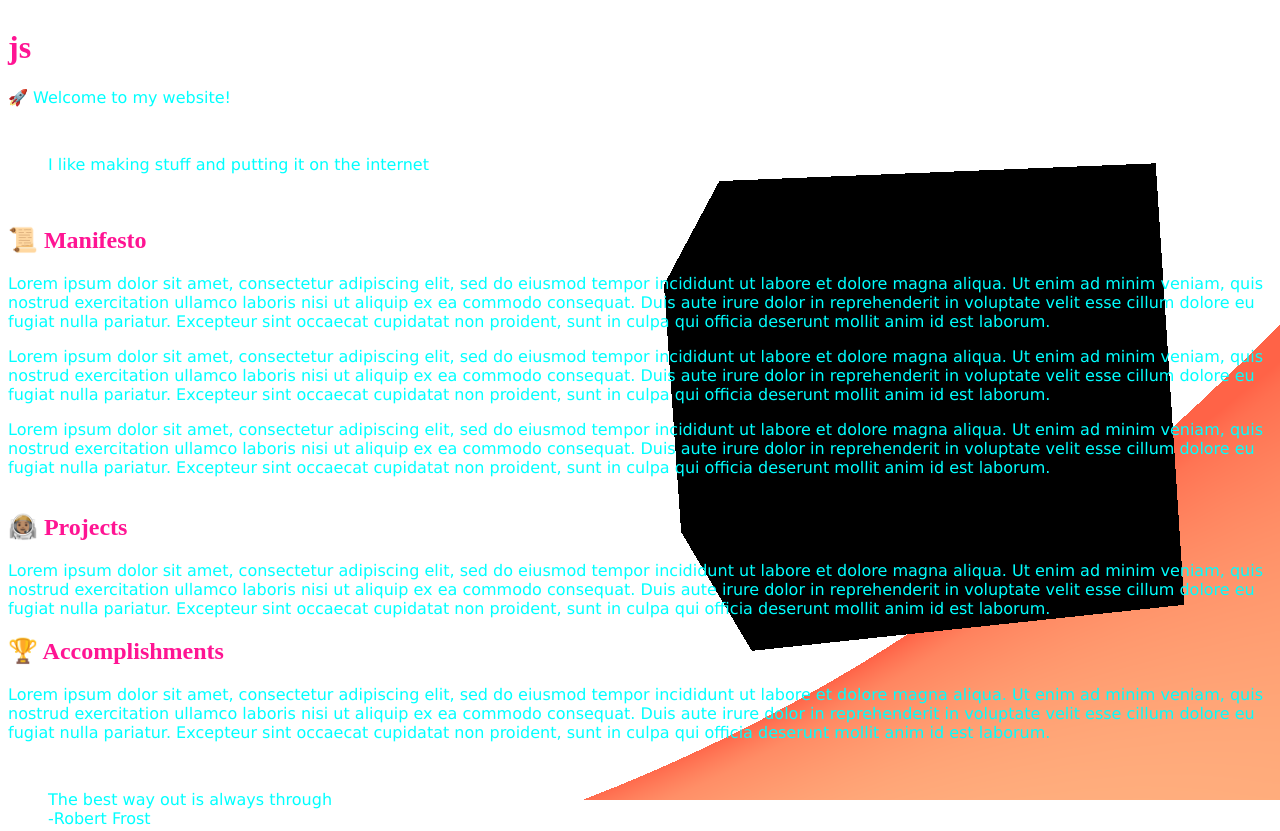
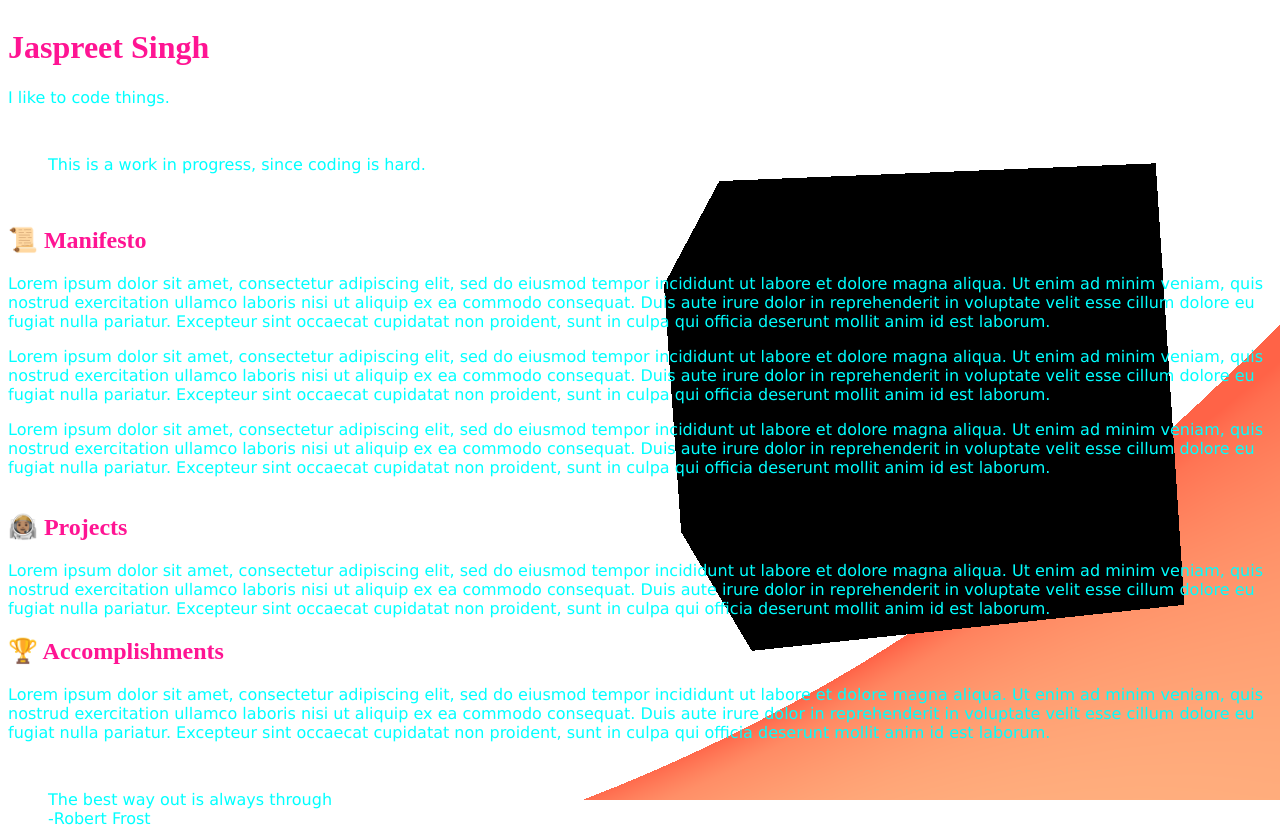
Before and after one commit to jsing102/ThreeJS-Project, a website built with Vite: page 3jsproject/index.html in a window 1280 px wide. Shown: the top 831 px of the page. Built offline with nearby package versions, Linux system fonts and the light colour scheme; animation ran at ten frames a second; files whose address does not match are found by name.

Commit message:
small changes

```diff
--- a/3jsproject/index.html
+++ b/3jsproject/index.html
@@ -13,13 +13,13 @@
     <main>
 
       <header>
-        <h1>js</h1>
-        <p>🚀 Welcome to my website!</p>
+        <h1>Jaspreet Singh</h1>
+        <p>I like to code things.</p>
       </header>
 
 
       <blockquote>
-        <p>I like making stuff and putting it on the internet</p>
+        <p>This is a work in progress, since coding is hard.</p>
       </blockquote>
 
       <section>
```
